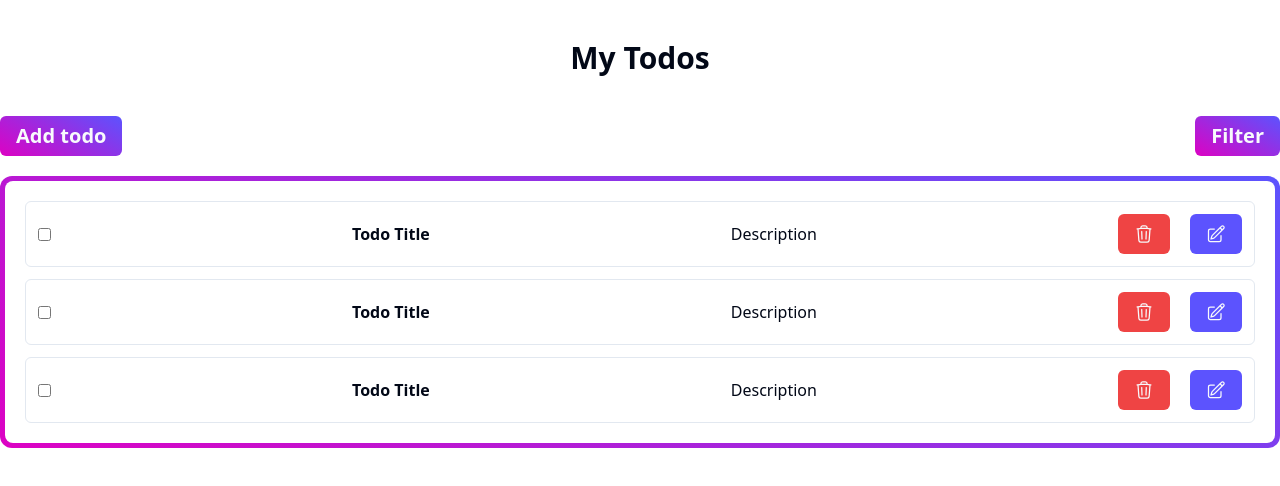
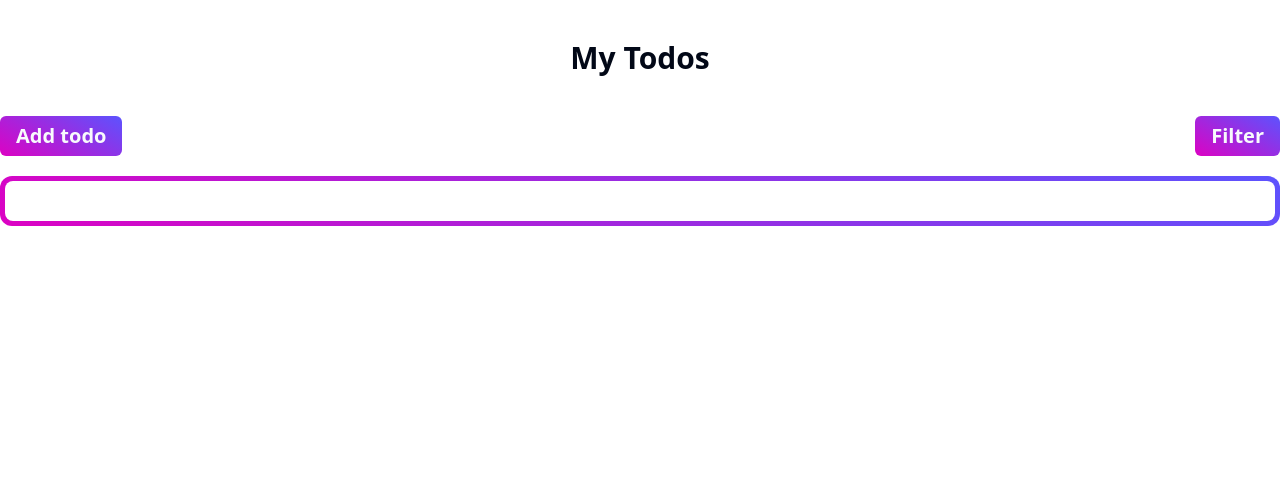
Before and after one commit to mrakib007/front-end-path, a React (Vite) app in the folder redux-learning/todo-redux/: page / in a window 1280 px wide. Shown: the top 486 px of the page. Built offline with nearby package versions, Linux system fonts and the light colour scheme.

Commit message:
handling delete

```diff
--- a/redux-learning/todo-redux/src/components/todo/AddTodoModal.tsx
+++ b/redux-learning/todo-redux/src/components/todo/AddTodoModal.tsx
@@ -14,7 +14,10 @@
 
     const onSubmit = (e: React.FormEvent) => {
         e.preventDefault();
+
+        const randomString = Math.random().toString(36).substring(2,7);
         const taskDetails = {
+            id: randomString,
             title: task,
             description: description
         }
--- a/redux-learning/todo-redux/src/components/todo/TodoCard.tsx
+++ b/redux-learning/todo-redux/src/components/todo/TodoCard.tsx
@@ -1,16 +1,24 @@
+import { useAppDispatch } from "@/redux/hook";
 import { Button } from "../ui/button";
+import { removeTodo } from "@/redux/features/todoSlice";
+type TTodoCardProps ={
+    id: string,
+    title: string,
+    description: string
+}
 
-const TodoCard = () => {
+const TodoCard = ({title,description,id}: TTodoCardProps) => {
+    const dispatch = useAppDispatch();
     return (
         <div className="bg-white rounded-md flex justify-between items-center p-3 border">
             <input type="checkbox" name="" id="" />
-            <p className="font-semibold">Todo Title</p>
+            <p className="font-semibold">{title}</p>
             {/* <p>Time</p> */}
-            <p>Description</p>
+            <p>{description}</p>
             <div className="space-x-5">
-                <Button className="bg-red-500">
-                    <svg xmlns="http://www.w3.org/2000/svg" fill="none" viewBox="0 0 24 24" stroke-width="1.5" stroke="currentColor" className="size-5">
-                        <path stroke-linecap="round" stroke-linejoin="round" d="m14.74 9-.346 9m-4.788 0L9.26 9m9.968-3.21c.342.052.682.107 1.022.166m-1.022-.165L18.16 19.673a2.25 2.25 0 0 1-2.244 2.077H8.084a2.25 2.25 0 0 1-2.244-2.077L4.772 5.79m14.456 0a48.108 48.108 0 0 0-3.478-.397m-12 .562c.34-.059.68-.114 1.022-.165m0 0a48.11 48.11 0 0 1 3.478-.397m7.5 0v-.916c0-1.18-.91-2.164-2.09-2.201a51.964 51.964 0 0 0-3.32 0c-1.18.037-2.09 1.022-2.09 2.201v.916m7.5 0a48.667 48.667 0 0 0-7.5 0" />
+                <Button onClick={()=> dispatch(removeTodo(id))} className="bg-red-500">
+                    <svg xmlns="http://www.w3.org/2000/svg" fill="none" viewBox="0 0 24 24" strokeWidth="1.5" stroke="currentColor" className="size-5">
+                        <path strokeLinecap="round" strokeLinejoin="round" d="m14.74 9-.346 9m-4.788 0L9.26 9m9.968-3.21c.342.052.682.107 1.022.166m-1.022-.165L18.16 19.673a2.25 2.25 0 0 1-2.244 2.077H8.084a2.25 2.25 0 0 1-2.244-2.077L4.772 5.79m14.456 0a48.108 48.108 0 0 0-3.478-.397m-12 .562c.34-.059.68-.114 1.022-.165m0 0a48.11 48.11 0 0 1 3.478-.397m7.5 0v-.916c0-1.18-.91-2.164-2.09-2.201a51.964 51.964 0 0 0-3.32 0c-1.18.037-2.09 1.022-2.09 2.201v.916m7.5 0a48.667 48.667 0 0 0-7.5 0" />
                     </svg>
                 </Button>
                 <Button className="bg-[#5C53FE]">
--- a/redux-learning/todo-redux/src/components/todo/TodoContainer.tsx
+++ b/redux-learning/todo-redux/src/components/todo/TodoContainer.tsx
@@ -1,8 +1,10 @@
+import { useAppSelector } from "@/redux/hook";
 import AddTodoModal from "./AddTodoModal";
 import TodoCard from "./TodoCard";
 import TodoFilter from "./TodoFilter";
 
 const TodoContainer = () => {
+    const {todos} = useAppSelector((state) => state.todos);
     return (
         <div>
             <div className="flex justify-between mb-5">
@@ -11,9 +13,9 @@
             </div>
             <div className="bg-primary-gradient p-[5px] w-full h-full rounded-xl">
                 <div className="bg-white p-5 w-full h-full rounded-lg space-y-3">
-                    <TodoCard />
-                    <TodoCard />
-                    <TodoCard />
+                    {
+                        todos.map((item)=><TodoCard {...item}/>)
+                    }
                 </div>
                 {/* <div className="bg-white flex justify-center items-center rounded-md p-5 text-2xl font-bold">
                     <p>There is no tas pending</p>
--- a/redux-learning/todo-redux/src/redux/features/todoSlice.ts
+++ b/redux-learning/todo-redux/src/redux/features/todoSlice.ts
@@ -2,6 +2,7 @@
 import type { PayloadAction } from "@reduxjs/toolkit";
 
 type TTodo = {
+    id: string,
     title : string,
     description: string,
     isCompleted?: boolean
@@ -21,9 +22,12 @@
         addTodo: (state,action: PayloadAction<TTodo>) => {
             state.todos.push({...action.payload, isCompleted: false});
         },
+        removeTodo: (state,action: PayloadAction<string>) =>{
+            state.todos.filter(item => item.id !== action.payload);
+        }
     },
 });
 
-export const  {addTodo} = todoSlice.actions;
+export const  {addTodo,removeTodo} = todoSlice.actions;
 
 export default todoSlice.reducer;
```
